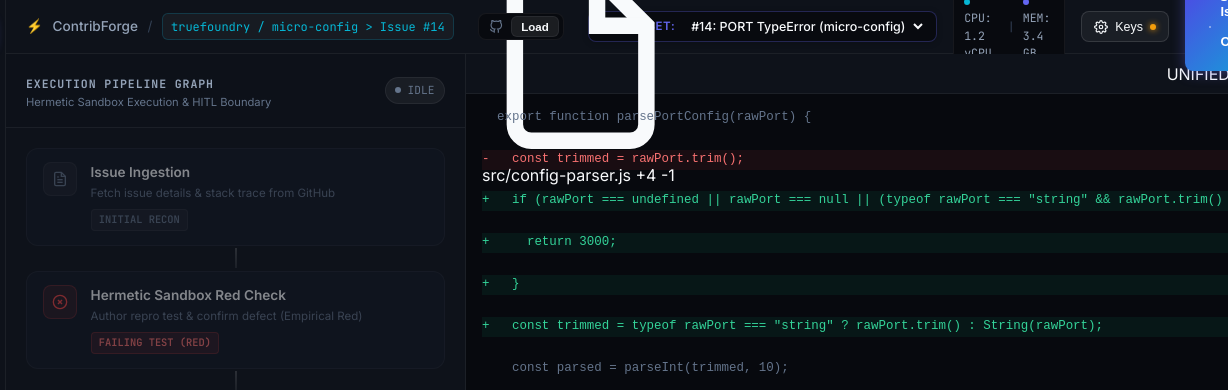
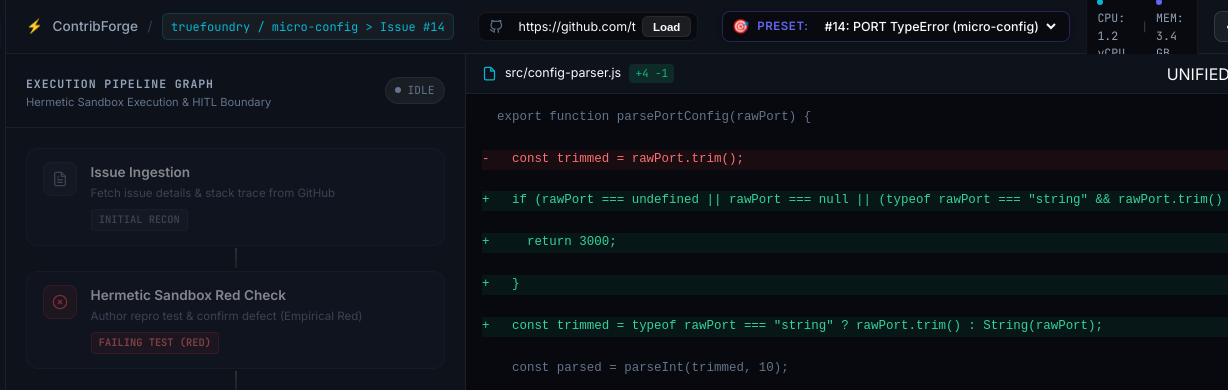
Before and after one commit to Tejender06/ContribForge, a website: page web-dashboard/index.html in a window 1280 px wide. Shown: the top 390 px of the page, 52-1280 px from the left. Drawn offline with Linux system fonts and the light colour scheme; no server answers.

Commit message:
fix(ui): eliminate SVG icon blowout, add dark custom scrollbars, and polish topbar layout

```diff
--- a/web-dashboard/index.html
+++ b/web-dashboard/index.html
@@ -66,7 +66,7 @@
 
         <!-- Real GitHub Issue URL Input -->
         <div class="topbar-issue-input-wrap">
-          <svg class="gh-search-icon" viewBox="0 0 24 24" fill="none" stroke="currentColor" stroke-width="2">
+          <svg class="gh-search-icon" width="14" height="14" viewBox="0 0 24 24" fill="none" stroke="currentColor" stroke-width="2">
             <path d="M9 19c-5 1.5-5-2.5-7-3m14 6v-3.87a3.37 3.37 0 0 0-.94-2.61c3.14-.35 6.44-1.54 6.44-7A5.44 5.44 0 0 0 20 4.77 5.07 5.07 0 0 0 19.91 1S18.73.65 16 2.48a13.38 13.38 0 0 0-7 0C6.27.65 5.09 1 5.09 1A5.07 5.07 0 0 0 5 4.77a5.44 5.44 0 0 0-1.5 3.78c0 5.42 3.3 6.61 6.44 7A3.37 3.37 0 0 0 9 18.13V22"></path>
           </svg>
           <input type="text" id="issueUrlInput" placeholder="Paste GitHub Issue URL (e.g. https://github.com/owner/repo/issues/14)" />
@@ -248,15 +248,15 @@
         <!-- Right Pane: Monaco Diff & Developer Terminal -->
         <section class="code-terminal-container">
           <!-- Diff Inspection Card -->
-          <div class="code-pane-card">
+          <div class="code-diff-card">
             <div class="pane-header">
-              <div class="file-tab-item active">
-                <svg class="file-icon" viewBox="0 0 24 24" fill="none" stroke="currentColor" stroke-width="2">
+              <div class="file-tab">
+                <svg class="file-icon" width="16" height="16" viewBox="0 0 24 24" fill="none" stroke="currentColor" stroke-width="2">
                   <path d="M14 2H6a2 2 0 0 0-2 2v16a2 2 0 0 0 2 2h12a2 2 0 0 0 2-2V8z"></path>
                   <polyline points="14 2 14 8 20 8"></polyline>
                 </svg>
                 <span class="file-path font-mono" id="diffFilePath">src/config-parser.js</span>
-                <span class="diff-badge" id="diffStatPill">+4 -1</span>
+                <span class="diff-stat-pill" id="diffStatPill">+4 -1</span>
               </div>
               <div class="pane-actions">
                 <span class="pane-tag">UNIFIED AST DIFF</span>
--- a/web-dashboard/styles.css
+++ b/web-dashboard/styles.css
@@ -220,11 +220,12 @@
   display: flex;
   align-items: center;
   flex: 1;
-  max-width: 440px;
+  max-width: 420px;
+  min-width: 220px;
   background: var(--bg-deep);
   border: 1px solid var(--border-subtle);
   border-radius: 8px;
-  padding: 0.15rem 0.25rem 0.15rem 2rem;
+  padding: 0.2rem 0.35rem 0.2rem 2.1rem;
   transition: border-color 0.2s, box-shadow 0.2s;
 }
 
@@ -236,10 +237,11 @@
 .gh-search-icon {
   position: absolute;
   left: 0.65rem;
-  width: 14px;
-  height: 14px;
+  width: 14px !important;
+  height: 14px !important;
   color: var(--text-muted);
   pointer-events: none;
+  flex-shrink: 0;
 }
 
 #issueUrlInput {
@@ -247,9 +249,10 @@
   background: transparent;
   border: none;
   color: var(--text-primary);
-  font-size: 0.8rem;
+  font-size: 0.78rem;
   font-family: var(--font-sans);
   outline: none;
+  padding: 0.2rem 0.4rem;
 }
 
 .input-inline-btn {
@@ -683,6 +686,34 @@
   gap: 0.5rem;
   font-size: 0.78rem;
   color: var(--text-primary);
+}
+
+.file-icon {
+  width: 15px !important;
+  height: 15px !important;
+  max-width: 15px !important;
+  max-height: 15px !important;
+  color: var(--accent-cyan);
+  flex-shrink: 0;
+}
+
+/* Custom Sleek Dark Scrollbar */
+::-webkit-scrollbar {
+  width: 6px;
+  height: 6px;
+}
+
+::-webkit-scrollbar-track {
+  background: rgba(0, 0, 0, 0.2);
+}
+
+::-webkit-scrollbar-thumb {
+  background: rgba(255, 255, 255, 0.15);
+  border-radius: 4px;
+}
+
+::-webkit-scrollbar-thumb:hover {
+  background: rgba(255, 255, 255, 0.3);
 }
 
 .git-status-dot {
```
